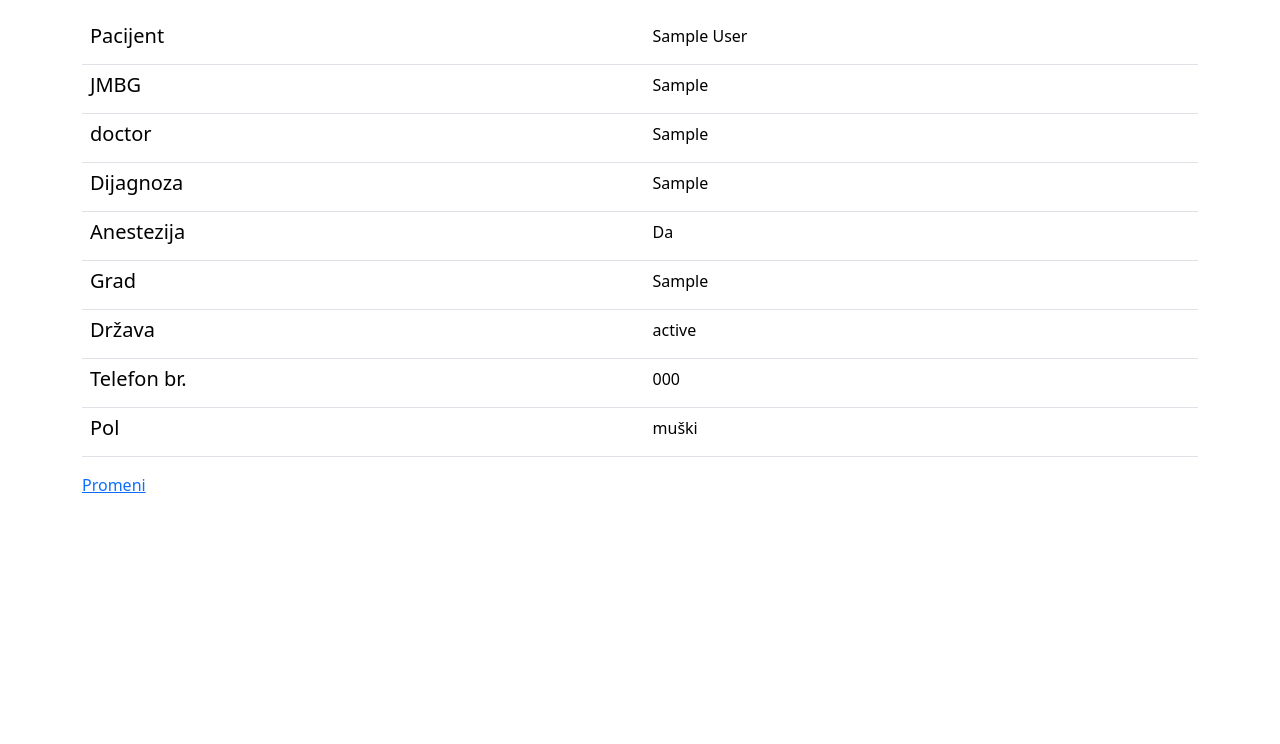
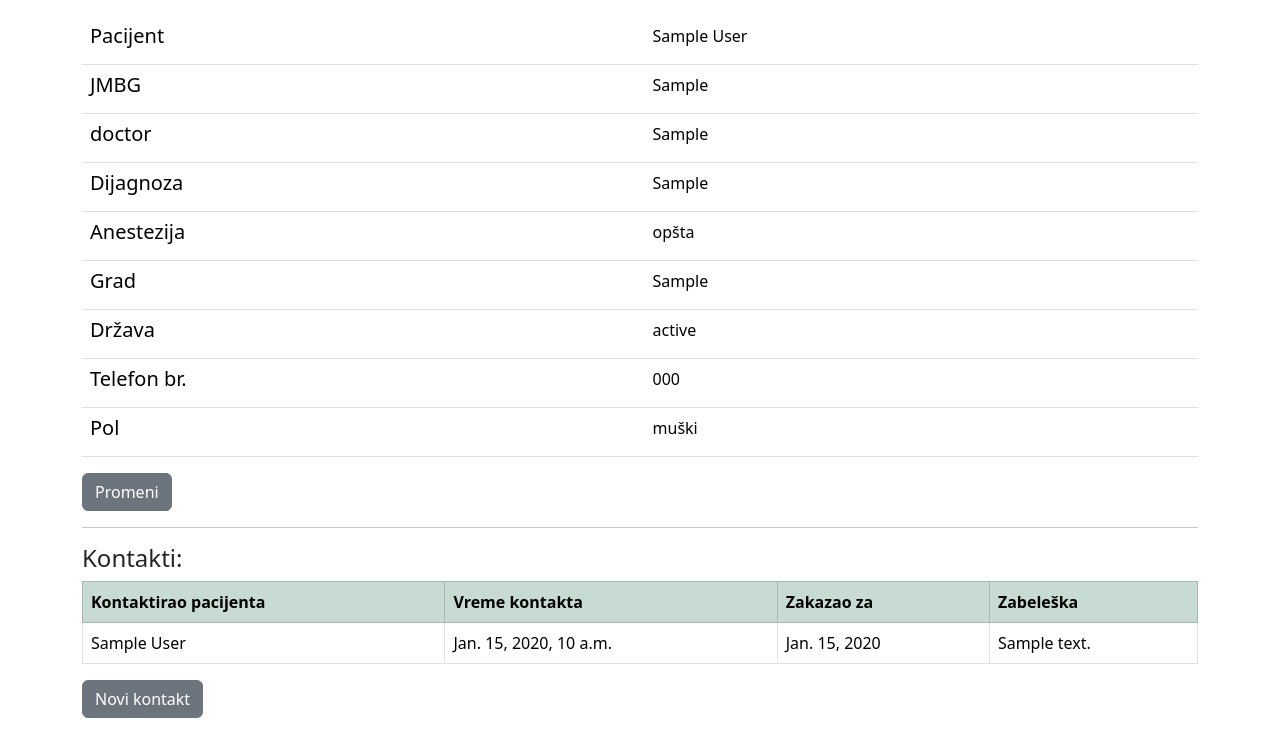
Before and after one commit to mitke/patientCom, a Django app: page /patient/1 in a window 1280 px wide. Shown: the part 56-800 px from the top of the page. Run offline with Django 4.2, Linux system fonts and the light colour scheme; tables that the repository leaves empty hold one stand-in row (values such as "Sample post").

Commit message:
radi dodavanje kontakata

```diff
--- a/kontakti/forms.py
+++ b/kontakti/forms.py
@@ -9,4 +9,5 @@ class AddPatientForm(forms.ModelForm):
 class AddContactForm(forms.ModelForm):
     class Meta:
         model = Contact
-        exclude = ['created_at']
+        fields = ['reserved_for', 'note']
+        #exclude = ['created_at']
--- a/kontakti/models.py
+++ b/kontakti/models.py
@@ -32,8 +32,8 @@ class Patient(models.Model):
 class Contact(models.Model):
     patient = models.ForeignKey(Patient, on_delete=models.CASCADE)
     user = models.ForeignKey(User, on_delete=models.CASCADE)
-    #created_at = models.DateTimeField(auto_now_add=True)
-    created_at = models.DateTimeField()
+    created_at = models.DateTimeField(auto_now_add=True)
+    #created_at = models.DateTimeField()
     reserved_for = models.DateField()
     note = models.TextField()
 
--- a/kontakti/templates/kontakti/add_contact.html
+++ b/kontakti/templates/kontakti/add_contact.html
@@ -4,7 +4,7 @@
 
 {% block content %}
 <h1>Add Contact</h1>
-<form method="post">
+<form action="" method="post">
   {% csrf_token %}
   {{ form.as_p }}
   <button type="submit">Submit</button>
--- a/kontakti/templates/kontakti/index.html
+++ b/kontakti/templates/kontakti/index.html
@@ -7,7 +7,6 @@
 {% if user.is_authenticated %}
 
 <h3>Pacijenti...</h3>
-<p><a class="btn btn-secondary" href="{% url 'add_patient'%}">Dodaj pacijenta</a></p>
 
 <table class="table table-striped table-bordered table-responsive-sm">
   <tr class="table-success">
@@ -41,6 +40,8 @@
 
 </table>
 
+<p><a class="btn btn-secondary" href="{% url 'add_patient'%}">Dodaj pacijenta</a></p>
+
 {% else %}
 
 <div class="col-md-6 offset-md-3">
--- a/kontakti/templates/kontakti/patient.html
+++ b/kontakti/templates/kontakti/patient.html
@@ -35,9 +35,9 @@
       </td>
       <td>
         {% if patient.anestezija == True %}
-        Da
+        opšta
         {% else %}
-        Ne
+        lokalna
         {% endif %}
       </td>
     </tr>
@@ -71,8 +71,36 @@
       </td>
     </tr>
   </table>
-  <a href="{% url 'edit_patient' patient.id %}">
-    Promeni
-  </a>
+
+  <p><a class="btn btn-secondary" href="{% url 'edit_patient' patient.id %}">Promeni</a></p>
+  <hr>
+
+  {% if contacts %}
+
+  <h4>Kontakti:</h4>
+  <table class="table table-striped table-bordered table-responsive-sm">
+    <tr class="table-success">
+      <th>Kontaktirao pacijenta</th>
+      <th>Vreme kontakta</th>
+      <th>Zakazao za</th>
+      <th>Zabeleška</th>
+    </tr>
+    {% for contact in contacts %}
+    <tr>
+      <td>{{ contact.user.first_name }} {{ contact.user.last_name }}</td>
+      <td>{{ contact.created_at }}</td>
+      <td>{{ contact.reserved_for }}</td>
+      <td>{{ contact.note }}</td>
+    </tr>
+
+
+    {% endfor %}
+  </table>
+
+  {% endif %}
+
+  <p><a class="btn btn-secondary" href="{% url 'add_contact' patient.id %}">Novi kontakt</a></p>
+
+
 </div>
 {% endblock %}
--- a/kontakti/urls.py
+++ b/kontakti/urls.py
@@ -6,6 +6,6 @@ urlpatterns = [
     path('logout/', views.user_logout, name='logout'),
     path('add_patient/', views.add_patient, name='add_patient'),
     path('patient/<int:patient_id>', views.patient, name='patient'),
-    path('add_contact/<int:pk>', views.add_contact, name='add_contact'),
+    path('add_contact/<int:patient_id>', views.add_contact, name='add_contact'),
     path('edit_patient/<int:patient_id>', views.edit_patient, name='edit_patient'),
 ]
--- a/kontakti/views.py
+++ b/kontakti/views.py
@@ -36,11 +36,11 @@ def user_logout(request):
 
 def patient(request, patient_id):
   patient = Patient.objects.get(id=patient_id)
-  #contacts = Contact.objects.get(patient=patient_id)
+  contacts = Contact.objects.filter(patient=patient_id)
   return render(
     request, 'kontakti/patient.html', {
       'patient': patient,
-      #'contacts': contacts
+      'contacts': contacts
       }
     )
 
@@ -71,12 +71,36 @@ def edit_patient(request, patient_id):
   return render(request, 'kontakti/add-upd_pat.html', {'form': form, 'first_name': first_name, 'edit_mode': edit_mode})
 
 
+"""
+def add_contact(request, patient_id):
+  patient = Patient.objects.get(pk=patient_id)
+  if request.method == 'POST':
+    form = AddContactForm(request.POST)
+    if form.is_valid:
+      contact=form.save(commit=False)
+      contact.patient = patient_id
+      contact.user=request.user
+      form = contact.save()
+      messages.success(request, "Contact added Siccesfully!")
+      return redirect('patient', patient_id)
+  return render(request, 'kontakti/add_contact.html', {'form': form})
+"""
 
-def add_contact(request):
-  form = AddContactForm(request)
-  if request.method == 'POST':
-    if form.is_valid:
-      form.save()
-      messages.success(request, "Contact added Siccesfully!")
-      return redirect('index')
-  return render(request, 'kontakti/add_contact.html', {'form': form})
+@login_required
+def add_contact(request, patient_id):
+    pacijent = Patient.objects.get(pk=patient_id)
+
+    if request.method == 'POST':
+        form = AddContactForm(request.POST)
+        if form.is_valid():
+            contact = form.save(commit=False)
+            contact.patient = pacijent  # Ensure association with the specified patient
+            contact.user = request.user
+            contact.save()
+            return redirect('patient', patient_id)
+    else:
+      #form = AddContactForm(initial={'patient': patient})
+      form = AddContactForm()  # Pre-populate patient field
+
+    context = {'patient': pacijent, 'form': form}
+    return render(request, 'kontakti/add_contact.html', context)
```
Also changed, not shown: kontakti/templates/kontakti/add-upd_pat.html (+4 -4 lines), kontakti/migrations/0005_alter_contact_created_at.py (added).
